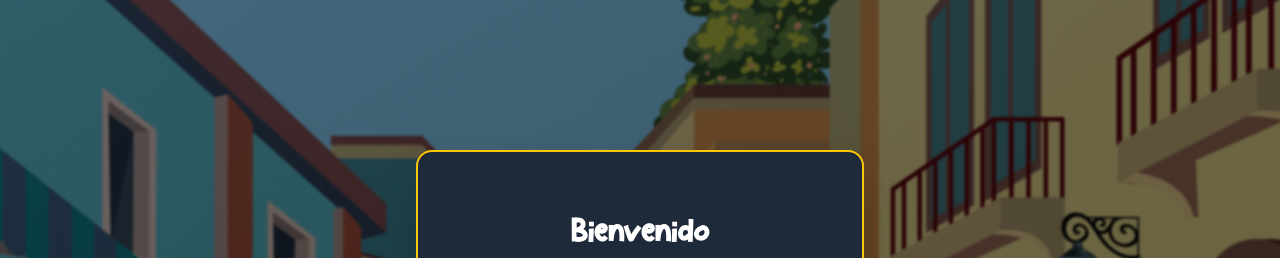
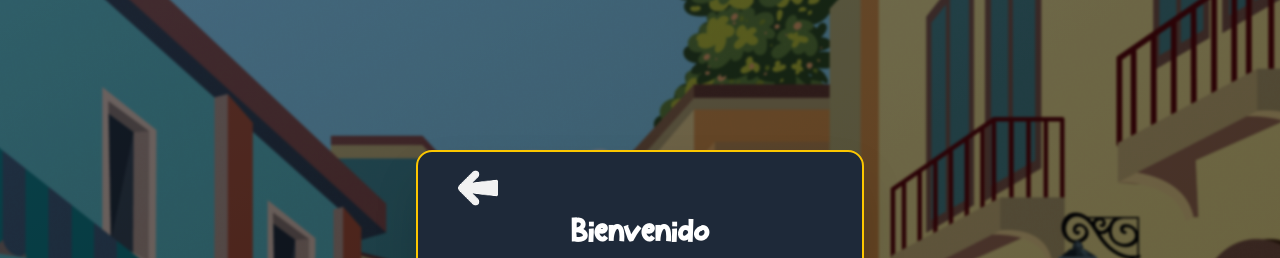
Before and after one commit to MiguelAngelMateos/doorbell_clicker, a React (Vite) app in the folder frontend/: page /Register in a window 1280 px wide. Shown: the top 258 px of the page. Built offline with nearby package versions, Linux system fonts and the light colour scheme.

Commit message:
verificaciones del formulario de registrar: regex y mas

```diff
--- a/frontend/src/views/Register.jsx
+++ b/frontend/src/views/Register.jsx
@@ -1,5 +1,6 @@
 import { useState } from "react";
 import { Link, useNavigate } from 'react-router-dom';
+import arrow from '../assets/icons/arrow.png';
 import { useAuth } from "../context/AuthContext";
 
 function Register() {
@@ -39,6 +40,9 @@ function Register() {
 
             <div className="max-w-md w-full space-y-8 bg-gray-800 bg-opacity-80 p-10 rounded-2xl border-2 border-yellow-400 shadow-2xl relative z-10">
                 <div>
+                    <Link to="/" className="absolute top-4 left-10">
+                        <img src={arrow} alt="Flecha para volver" className="w-10 h-10" />
+                    </Link>
                     <h2 className="mt-6 text-center text-3xl font-extrabold text-white">
                         Bienvenido
                     </h2>
@@ -58,6 +62,7 @@ function Register() {
                                 name="username"
                                 type="text"
                                 required
+                                maxLength={15}
                                 onChange={(e) => setUsername(e.target.value)}
                                 className="appearance-none relative block w-full px-3 py-3 border border-gray-600 placeholder-gray-400 text-white rounded-lg bg-gray-700 focus:outline-none focus:ring-2 focus:ring-yellow-400 focus:border-transparent"
                                 placeholder="Nombre de usuario"
@@ -73,6 +78,7 @@ function Register() {
                                 name="email"
                                 type="text"
                                 required
+                                pattern="^[^\s@]+@[^\s@]+\.[^\s@]+$"
                                 onChange={(e) => setEmail(e.target.value)}
                                 className="appearance-none relative block w-full px-3 py-3 border border-gray-600 placeholder-gray-400 text-white rounded-lg bg-gray-700 focus:outline-none focus:ring-2 focus:ring-yellow-400 focus:border-transparent"
                                 placeholder="Correo electrónico"
@@ -88,6 +94,8 @@ function Register() {
                                 name="password"
                                 type="password"
                                 required
+                                minLength={8}
+                                maxLength={30}
                                 onChange={(e) => setPassword(e.target.value)}
                                 className="appearance-none relative block w-full px-3 py-3 border border-gray-600 placeholder-gray-400 text-white rounded-lg bg-gray-700 focus:outline-none focus:ring-2 focus:ring-yellow-400 focus:border-transparent"
                                 placeholder="Contraseña"
```
